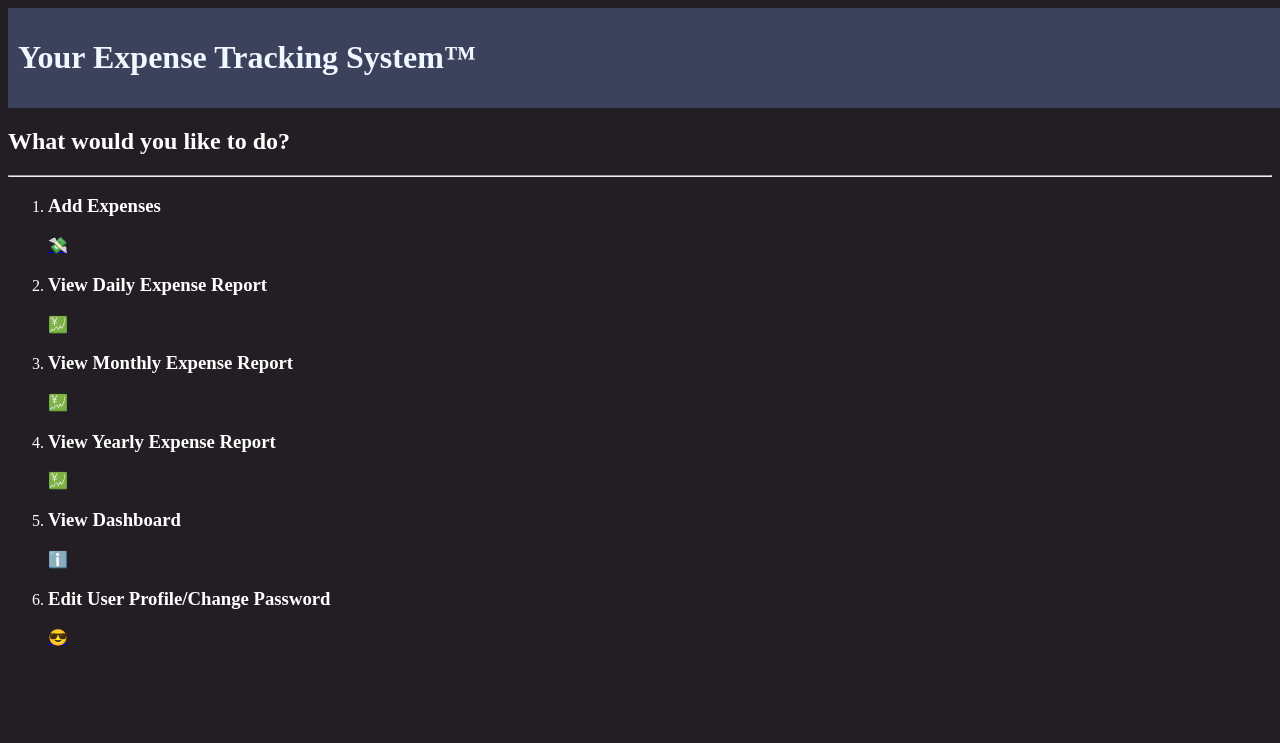
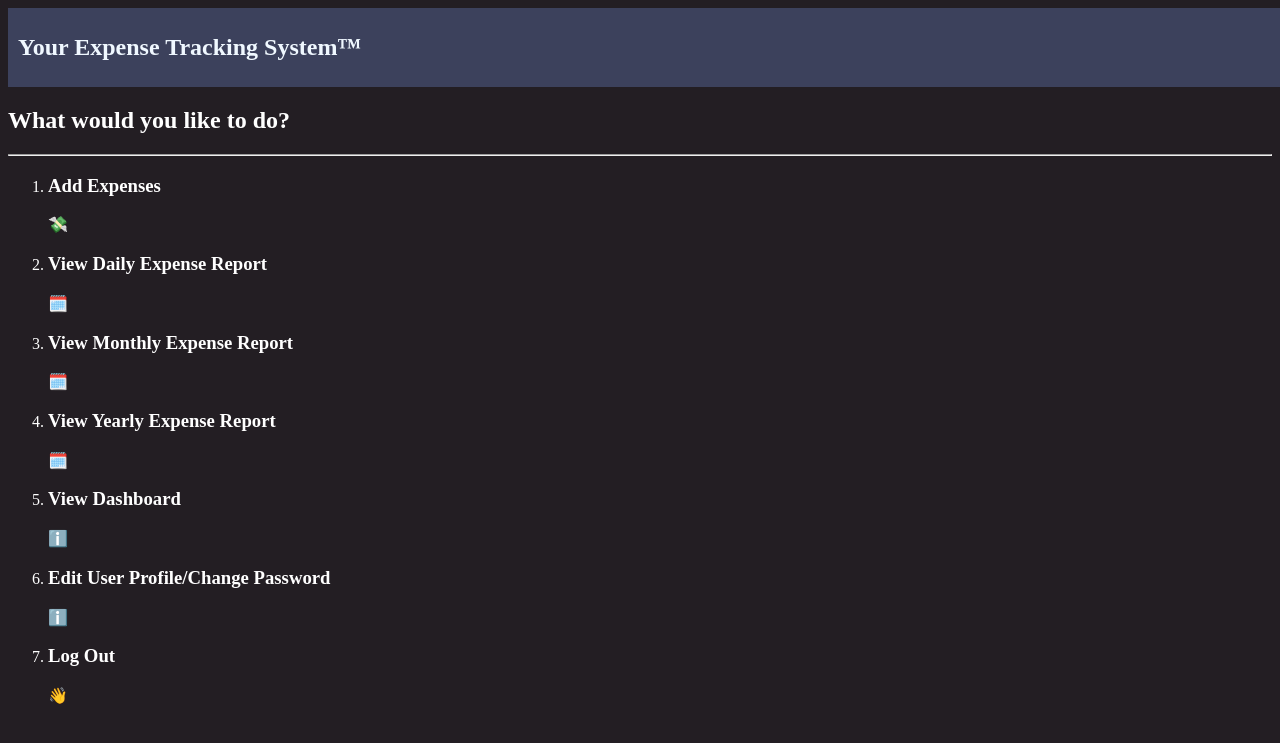
Before and after one commit to allen-del/Expense-Tracker, a PHP site: page /menu.html in a window 1280 px wide. Shown: the top 743 px of the page. Run offline with PHP 8.4, Linux system fonts and the light colour scheme.

Commit message:
Small Styling Tweaks

```diff
--- a/css/styles.css
+++ b/css/styles.css
@@ -6,11 +6,13 @@
 img{
     padding-left: 10px;
     display: inline;
-    height: 6.5%;
-    width: 6.5%;
+    height: 7.5%;
+    width: 7.5%;
 }
 
 .loginhead{
+    font-family: Verdana, Geneva, Tahoma, sans-serif;
+    font-size: 150%;
     display: inline-block;
     background-color: #3c415c;
     color: aliceblue;
@@ -24,6 +26,8 @@
 }
 
 .ets{
+
+    font-size: 100%;
     font-family: 'Noto Serif JP', serif;
 }
 
@@ -33,3 +37,10 @@
     color:white;
 
 }
+.emoji{
+    text-decoration: none;
+}
+.searchbtn{
+    background-color: #4813db;
+    color:white;
+}
--- a/login.php
+++ b/login.php
@@ -16,6 +16,7 @@
         $_SESSION["userid"] = $row["userid"];
         header("location:menu.html");
       } else {
-        echo "Invalid Username or Password";
+        echo "<script type='text/javascript'>alert(\"Invalid Username or Password!\")</script>";
+        include("index.html");
       }
 ?>
--- a/logout.php
+++ b/logout.php
@@ -8,7 +8,8 @@
 
 session_destroy();
 
+echo "<script type='text/javascript'>alert(\"Logged Out!\")</script>";
+include("index.html");
 
-header("location: index.html");
 exit;
 ?>
--- a/menu.html
+++ b/menu.html
@@ -5,6 +5,7 @@
     <meta http-equiv="X-UA-Compatible" content="IE=edge">
     <meta name="viewport" content="width=device-width, initial-scale=1.0">
     <title>Expense Tracking System Menu</title>
+    <link href="https://fonts.googleapis.com/css2?family=Noto+Serif+JP:wght@200&display=swap" rel="stylesheet">
     <link rel="stylesheet" href="css/styles.css">
 </head>
 <body>
@@ -14,11 +15,13 @@
     <hr>
     <ol>
         <li><h3>Add Expenses</h3><a class="emoji" href="add_exp.php">💸</a></p></li>
-        <li><h3>View Daily Expense Report</h3><a class="emoji "href="daily.php">💹</a></p></li>
-        <li><h3>View Monthly Expense Report</h3><a class="emoji" href="monthly.php">💹</a></p></li>
-        <li><h3>View Yearly Expense Report</h3><a class="emoji" href="yearly.php">💹</a></p></li>
-        <li><h3>View Dashboard</h3><a href="dashboard.php">ℹ️</a></p></li>
-        <li><h3>Edit User Profile/Change Password</h3><a href="change_pass.php">😎</a></p></li>
+        <li><h3>View Daily Expense Report</h3><a class="emoji "href="daily.php">🗓️</a></p></li>
+        <li><h3>View Monthly Expense Report</h3><a class="emoji" href="monthly.php">🗓️</a></p></li>
+        <li><h3>View Yearly Expense Report</h3><a class="emoji" href="yearly.php">🗓️</a></p></li>
+        <li><h3>View Dashboard</h3><a class="emoji" href="dashboard.php">ℹ️</a></p></li>
+        <li><h3>Edit User Profile/Change Password</h3><a class="emoji"href="change_pass.php">ℹ️</a></p></li>
+        <li><h3>Log Out</h3><a class="emoji"href="logout.php">👋</a></p></li>
+
     </ol>
 
 </body>
--- a/register.html
+++ b/register.html
@@ -5,9 +5,11 @@
     <meta http-equiv="X-UA-Compatible" content="IE=edge">
     <meta name="viewport" content="width=device-width, initial-scale=1.0">
     <title>Sign-up Expense Tracking System</title>
+    <link href="https://fonts.googleapis.com/css2?family=Noto+Serif+JP:wght@200&display=swap" rel="stylesheet">
     <link rel="stylesheet" href="css/styles.css">
 </head>
 <body>
+    <div class="loginhead"><h1 class="ets">Your Expense Tracking System™</h1></div>
 <form action="signup.php" method="POST">
     <h1>Sign Up</h1>
     <h3 class="createacc">Please fill in this form to create an account.</h3>
--- a/signup.php
+++ b/signup.php
@@ -18,10 +18,12 @@
           $_SESSION['uname'] = $username;
           header('location:logout.php');
         } else {
-          echo "Username already taken!";
+          echo "<script type='text/javascript'>alert(\"Username already taken!\")</script>";
+          include("register.html");
         }
       } else {
-        echo "Password do not match!";
+        echo "<script type='text/javascript'>alert(\"Passwords don't match!\")</script>";
+        include("register.html");
       }
     }
 ?>
```
Also changed, not shown: add_exp.php (+3 -5 lines), daily.php (+14 -6 lines).
